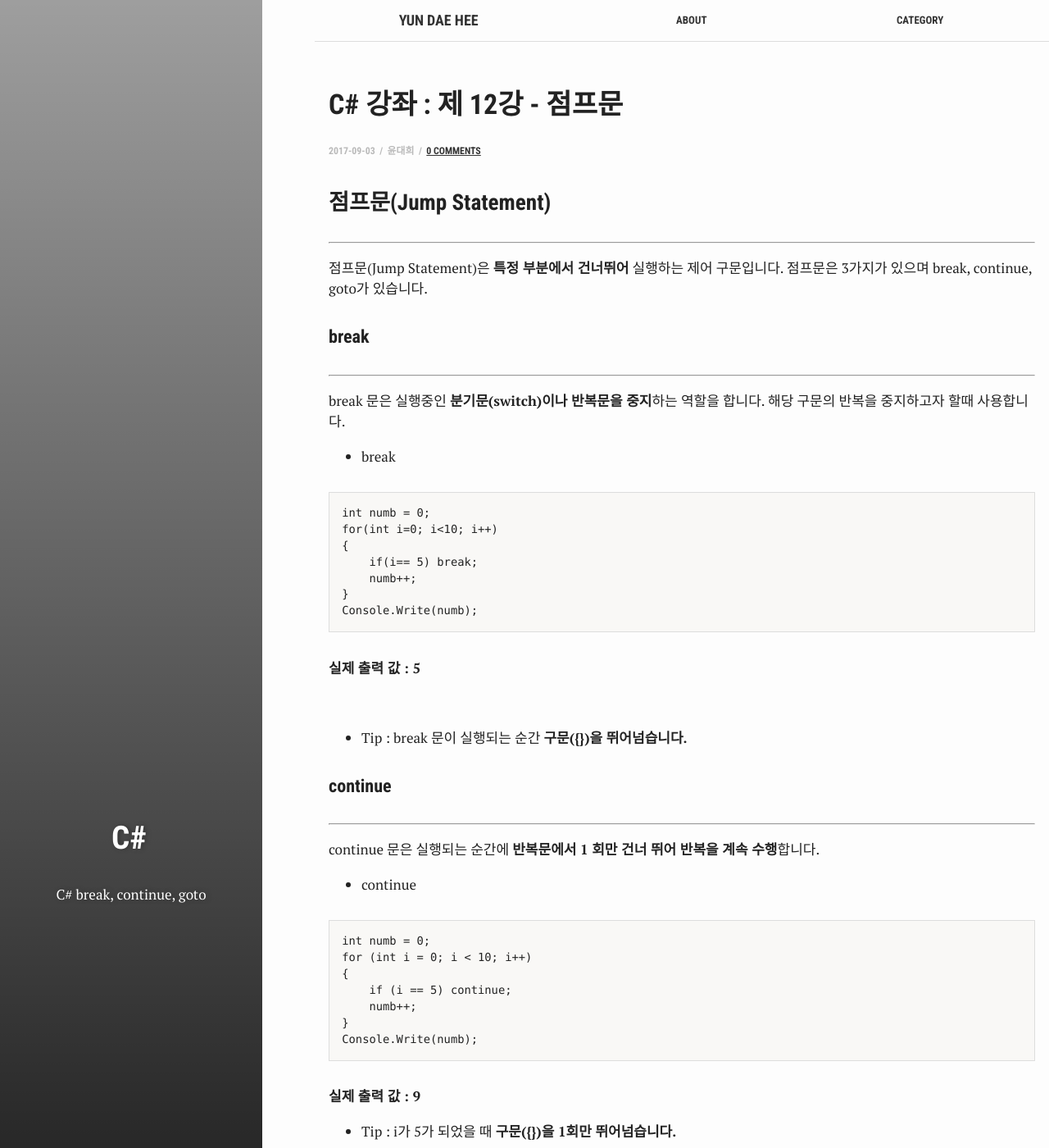
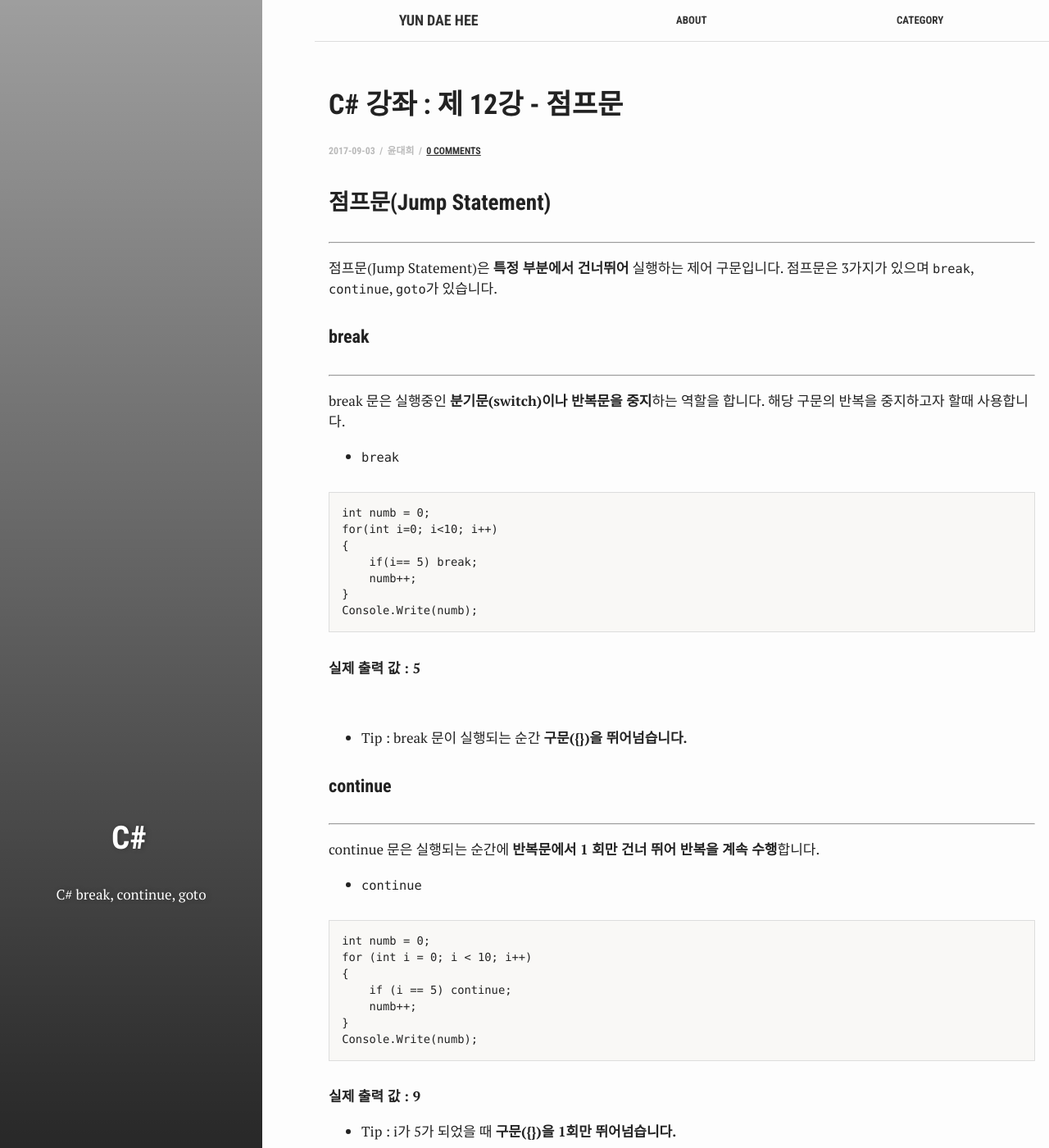
Before and after one commit to test076923/076923.github.io, a Jekyll site: the page built from _posts/2017-09-03-C#-12.md, in a window 1280 px wide and 1400 px high. Shown: the whole window at 82% size. Built offline with Jekyll 4.4.1, drawn with Linux system fonts in a browser that asks for light colours; comment, search, counter and statistics services are not loaded; some of the changed text lies outside the part shown.

Commit message:
Update 2017-09-03-C#-12.md

````diff
--- a/_posts/2017-09-03-C#-12.md
+++ b/_posts/2017-09-03-C#-12.md
@@ -13,14 +13,14 @@ author: 윤대희
 
 ### 점프문(Jump Statement) ###
 ----------
-점프문(Jump Statement)은 **특정 부분에서 건너뛰어** 실행하는 제어 구문입니다. 점프문은 3가지가 있으며 break, continue, goto가 있습니다.
+점프문(Jump Statement)은 **특정 부분에서 건너뛰어** 실행하는 제어 구문입니다. 점프문은 3가지가 있으며 `break`, `continue`, `goto`가 있습니다.
 
 #### break ####
 ----------
 break 문은 실행중인 **분기문(switch)이나 반복문을 중지**하는 역할을 합니다. 해당 구문의 반복을 중지하고자 할때 사용합니다.
 <br>
 
-* break
+* `break`
 
 ```c#:
 int numb = 0;
@@ -44,7 +44,7 @@ Console.Write(numb);
 
 continue 문은 실행되는 순간에 **반복문에서 1 회만 건너 뛰어 반복을 계속 수행**합니다.
 
-* continue
+* `continue`
 
 ```c#:
 int numb = 0;
@@ -67,7 +67,7 @@ Console.Write(numb);
 
 goto 문은 **조건에 상관없이** 해당 레이블로 코드를 바로 이동시킵니다.
 
-* goto : goto 레이블; / 레이블:
+* `goto` : goto 레이블; / 레이블:
 
 ```c#:
 for (int i =0; i<10; i++)
````
